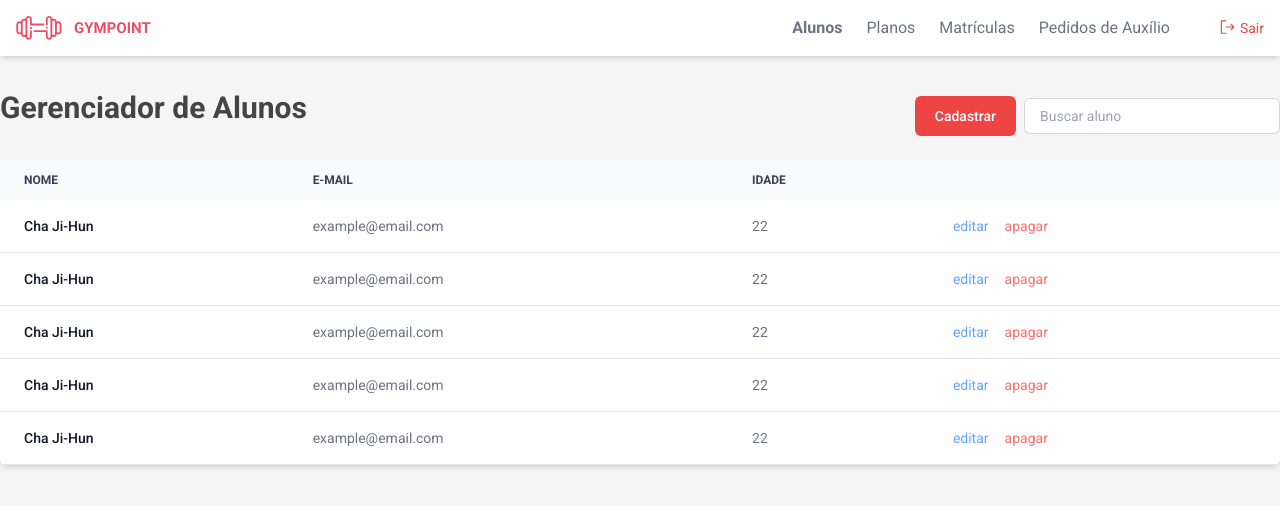
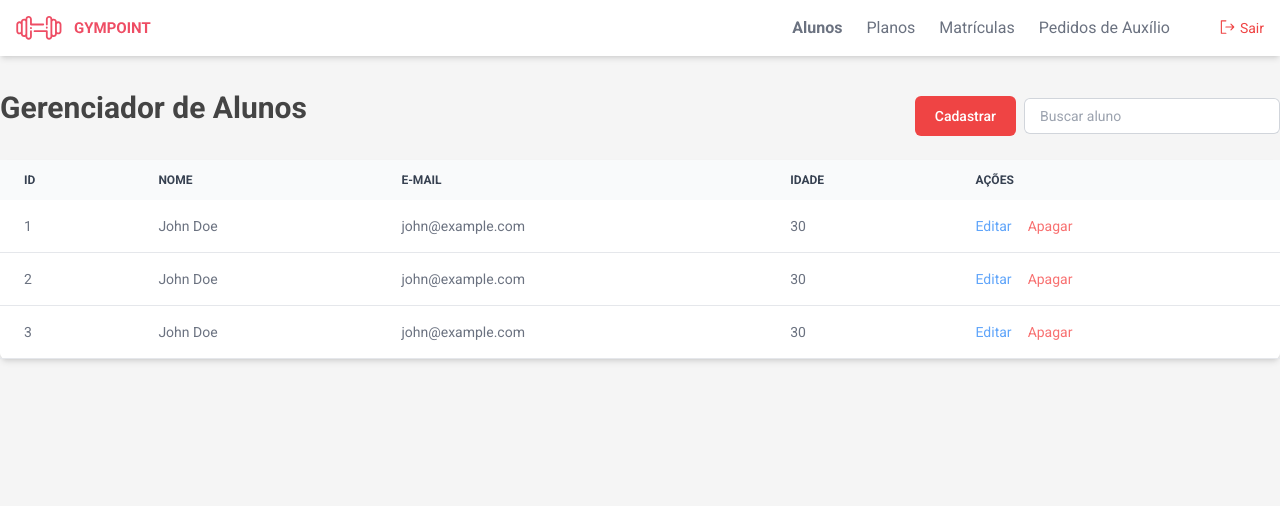
Before and after one commit to ruanvalente/gym-project, a React (Vite) app in the folder frontend/: page / in a window 1280 px wide. Shown: the top 506 px of the page. Built offline with nearby package versions, Linux system fonts and the light colour scheme.

Commit message:
refactor: refactor data-table component

```diff
--- a/frontend/src/pages/student-list/index.tsx
+++ b/frontend/src/pages/student-list/index.tsx
@@ -1,7 +1,28 @@
 import { DataTable } from "../../shared/components/data-table";
 
 export function StudentList() {
-  const headerList = ["nome", "e-mail", "idade", ""];
+  const headerList = ["id", "nome", "e-mail", "idade"];
+  const bodyList = [
+    {
+      id: 1,
+      title: "John Doe",
+      email: "john@example.com",
+      age: 30,
+    },
+    {
+      id: 2,
+      name: "John Doe",
+      email: "john@example.com",
+      age: 30,
+    },
+    {
+      id: 3,
+      name: "John Doe",
+      email: "john@example.com",
+      age: 30,
+    },
+  ];
+
   return (
     <>
       <div className="container flex flex-col w-full p-4 mx-auto mt-6 md:items-center md:justify-center md:flex-row md:p-0">
@@ -20,7 +41,7 @@ export function StudentList() {
         </div>
       </div>
 
-      <DataTable headerList={headerList} />
+      <DataTable bodyList={bodyList} headerList={headerList} />
     </>
   );
 }
--- /dev/null
+++ b/frontend/src/shared/components/data-table/body-list.tsx
@@ -0,0 +1,34 @@
+/* eslint-disable @typescript-eslint/no-explicit-any */
+type BodyListProps = {
+  bodyList: Array<any>;
+};
+
+export function BodyList({ bodyList }: BodyListProps) {
+  return (
+    <tbody>
+      {bodyList.map((item, rowIndex) => (
+        <tr key={rowIndex} className="border-b">
+          {Object.keys(item).map((key, columnIndex) => (
+            <td key={columnIndex} className="px-6 py-4">
+              {item[key]}
+            </td>
+          ))}
+          <td className="px-6 py-4">
+            <button
+              className="mr-4 text-blue-400"
+              onClick={() => console.log("Editar", item.id)}
+            >
+              Editar
+            </button>
+            <button
+              className="ml-0 text-red-400"
+              onClick={() => console.log("Apagar", item.id)}
+            >
+              Apagar
+            </button>
+          </td>
+        </tr>
+      ))}
+    </tbody>
+  );
+}
--- /dev/null
+++ b/frontend/src/shared/components/data-table/header-list.tsx
@@ -0,0 +1,20 @@
+type HeaderListProps = {
+  headerList: Array<string>;
+};
+
+export function HeaderList({ headerList }: HeaderListProps) {
+  return (
+    <thead className="text-xs text-gray-700 uppercase bg-gray-50">
+      <tr>
+        {headerList.map((header, index) => (
+          <th key={index} scope="col" className="px-6 py-3 uppercase">
+            {header}
+          </th>
+        ))}
+        <th scope="col" className="px-6 py-3 uppercase">
+          Ações
+        </th>
+      </tr>
+    </thead>
+  );
+}
--- a/frontend/src/shared/components/data-table/index.tsx
+++ b/frontend/src/shared/components/data-table/index.tsx
@@ -1,93 +1,20 @@
+/* eslint-disable @typescript-eslint/no-explicit-any */
+
+import { BodyList } from "./body-list";
+import { HeaderList } from "./header-list";
+
 type DataTableProps = {
   headerList: Array<string>;
+  bodyList: Array<any>;
 };
 
-export function DataTable({ headerList }: DataTableProps) {
+export function DataTable({ headerList, bodyList }: DataTableProps) {
   return (
     <div className="container mx-auto mt-6 bg-white rounded-md shadow-md">
       <div className="relative overflow-x-auto">
         <table className="w-full text-sm text-left text-gray-500">
-          <thead className="text-xs text-gray-700 uppercase bg-gray-50">
-            <tr>
-              {headerList.map((header, index) => (
-                <th key={index} scope="col" className="px-6 py-3 uppercase">
-                  {header}
-                </th>
-              ))}
-            </tr>
-          </thead>
-          <tbody>
-            <tr className="border-b">
-              <th
-                scope="row"
-                className="px-6 py-4 font-medium text-gray-900 whitespace-nowrap"
-              >
-                Cha Ji-Hun
-              </th>
-              <td className="px-6 py-4">example@email.com</td>
-              <td className="px-6 py-4">22</td>
-              <td className="px-6 py-4">
-                <button className="mr-4 text-blue-400">editar</button>
-                <button className="ml-0 text-red-400">apagar</button>
-              </td>
-            </tr>
-            <tr className="border-b">
-              <th
-                scope="row"
-                className="px-6 py-4 font-medium text-gray-900 whitespace-nowrap"
-              >
-                Cha Ji-Hun
-              </th>
-              <td className="px-6 py-4">example@email.com</td>
-              <td className="px-6 py-4">22</td>
-              <td className="px-6 py-4">
-                <button className="mr-4 text-blue-400">editar</button>
-                <button className="ml-0 text-red-400">apagar</button>
-              </td>
-            </tr>
-            <tr className="border-b">
-              <th
-                scope="row"
-                className="px-6 py-4 font-medium text-gray-900 whitespace-nowrap"
-              >
-                Cha Ji-Hun
-              </th>
-              <td className="px-6 py-4">example@email.com</td>
-              <td className="px-6 py-4">22</td>
-              <td className="px-6 py-4">
-                <button className="mr-4 text-blue-400">editar</button>
-                <button className="ml-0 text-red-400">apagar</button>
-              </td>
-            </tr>
-            <tr className="border-b">
-              <th
-                scope="row"
-                className="px-6 py-4 font-medium text-gray-900 whitespace-nowrap"
-              >
-                Cha Ji-Hun
-              </th>
-              <td className="px-6 py-4">example@email.com</td>
-              <td className="px-6 py-4">22</td>
-              <td className="px-6 py-4">
-                <button className="mr-4 text-blue-400">editar</button>
-                <button className="ml-0 text-red-400">apagar</button>
-              </td>
-            </tr>
-            <tr className="border-b">
-              <th
-                scope="row"
-                className="px-6 py-4 font-medium text-gray-900 whitespace-nowrap"
-              >
-                Cha Ji-Hun
-              </th>
-              <td className="px-6 py-4">example@email.com</td>
-              <td className="px-6 py-4">22</td>
-              <td className="px-6 py-4">
-                <button className="mr-4 text-blue-400">editar</button>
-                <button className="ml-0 text-red-400">apagar</button>
-              </td>
-            </tr>
-          </tbody>
+          <HeaderList headerList={headerList} />
+          <BodyList bodyList={bodyList} />
         </table>
       </div>
     </div>
```
